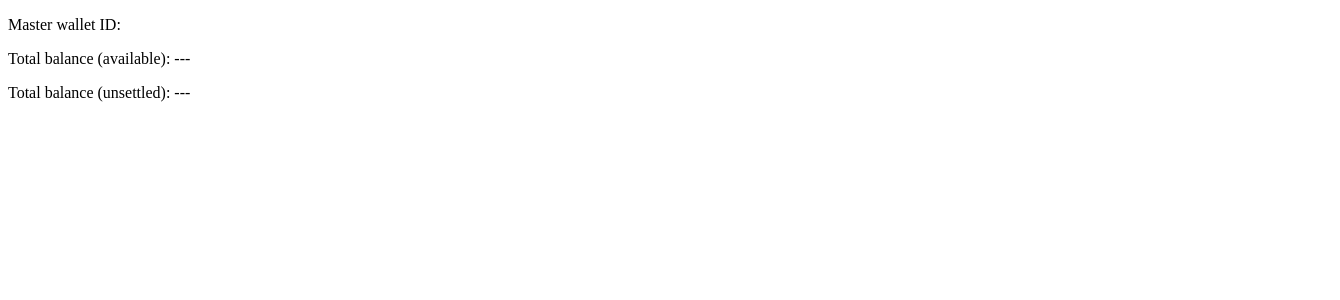
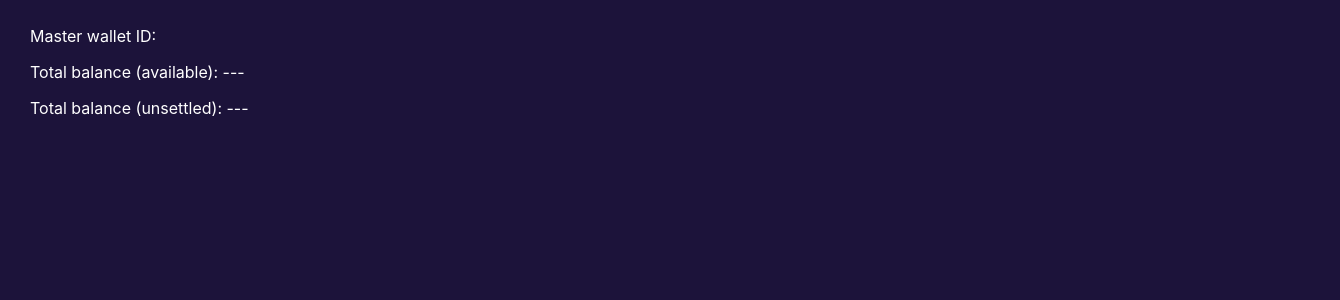
Before and after one commit to ArcadeCity/circle-hackathon, a React (Create React App) app: page / in a window 1280 px wide. Shown: the top 300 px of the page, 1340 px wide, since content can reach past the window. Built offline with nearby package versions, Linux system fonts and the light colour scheme; no server answers.

Commit message:
Initial Screen styled-component

```diff
--- a/package.json
+++ b/package.json
@@ -17,6 +17,7 @@
     "react": "^16.13.1",
     "react-dom": "^16.13.1",
     "react-scripts": "3.4.1",
+    "styled-components": "^5.1.1",
     "typescript": "~3.7.2",
     "uuid": "^8.3.0"
   },
@@ -42,6 +43,7 @@
   },
   "devDependencies": {
     "@types/openpgp": "^4.4.12",
+    "@types/styled-components": "^5.1.2",
     "@types/uuid": "^8.0.0"
   }
 }
--- a/src/App.tsx
+++ b/src/App.tsx
@@ -1,5 +1,6 @@
 import React, { useEffect, useState } from 'react'
 import { Circle } from './circle'
+import { Screen } from './components'
 
 const circle = new Circle()
 
@@ -17,7 +18,7 @@ function App() {
     }, [])
 
     return (
-        <>
+        <Screen>
             <p>{`Master wallet ID: ${masterWalletId}`}</p>
             <p>{`Total balance (available): ${circle.formatBalance(
                 balance,
@@ -27,7 +28,7 @@ function App() {
                 balance,
                 'unsettled',
             )}`}</p>
-        </>
+        </Screen>
     )
 }
 
--- /dev/null
+++ b/src/components/Screen.tsx
@@ -0,0 +1,11 @@
+import styled from 'styled-components'
+
+export const Screen = styled.div`
+    height: 105vh;
+    width: 100%;
+    margin-top: -20px;
+    padding: 30px;
+    background-color: #1c133a;
+    color: #fff;
+    overflow: none;
+`
--- /dev/null
+++ b/src/components/index.ts
@@ -0,0 +1 @@
+export * from './Screen'
--- /dev/null
+++ b/src/index.css
@@ -0,0 +1,10 @@
+body {
+    margin: 0;
+    clear: both;
+    font-family: -apple-system, BlinkMacSystemFont, 'Segoe UI', 'Roboto', 'Oxygen',
+      'Ubuntu', 'Cantarell', 'Fira Sans', 'Droid Sans', 'Helvetica Neue',
+      sans-serif;
+    -webkit-font-smoothing: antialiased;
+    -moz-osx-font-smoothing: grayscale;
+    overflow: hidden;
+  }
--- a/src/index.tsx
+++ b/src/index.tsx
@@ -1,6 +1,7 @@
 import React from 'react'
 import ReactDOM from 'react-dom'
 import App from './App'
+import './index.css'
 import * as serviceWorker from './serviceWorker'
 
 ReactDOM.render(
```
Also changed, not shown: 1 other file (tests, documents, lock files or other folders).
